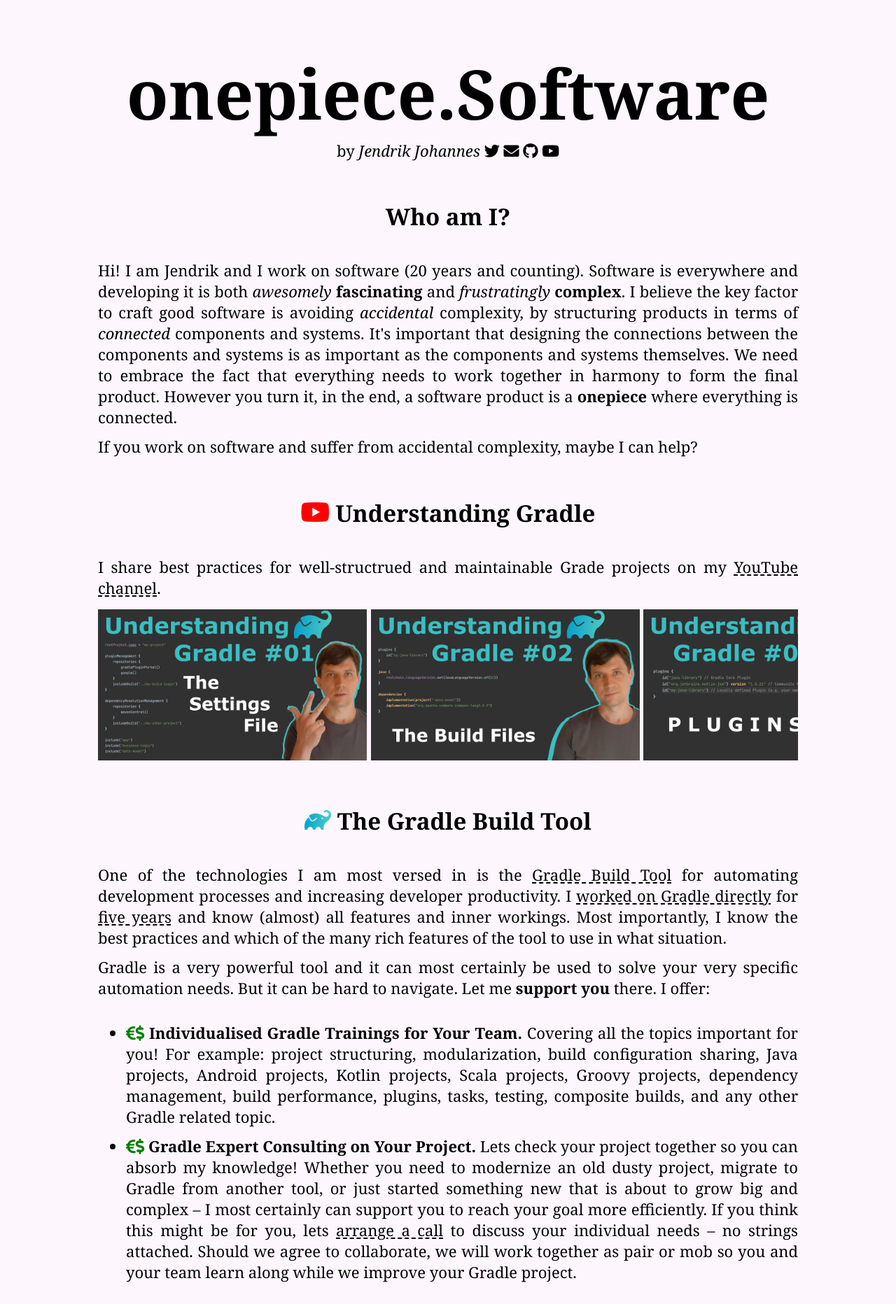
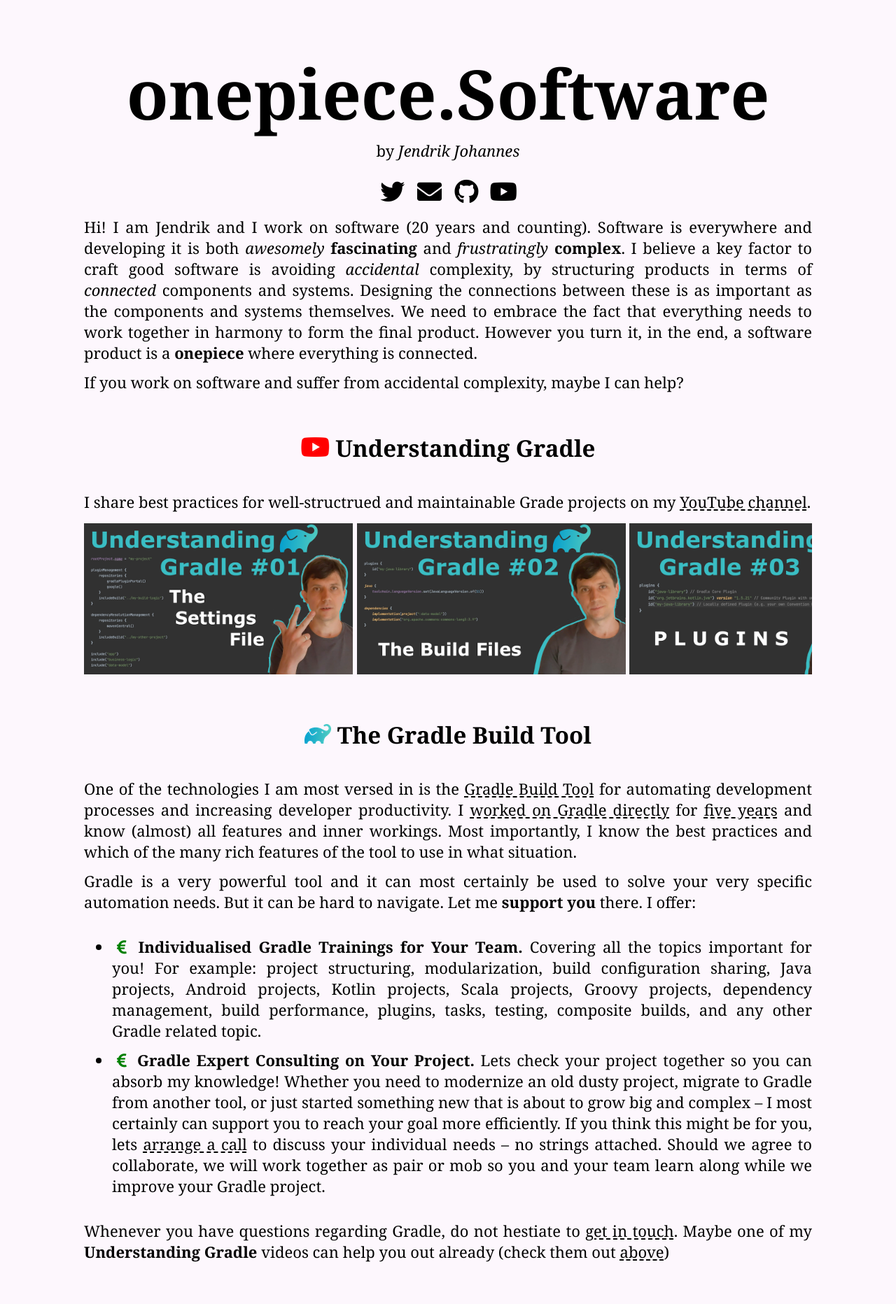
Before and after one commit to OnepieceSoftware/onepiecesoftware.github.io, a Jekyll site: the page index.html, which Jekyll copies as it is, in a window 1280 px wide. Shown: the top 1864 px of the page at 70% size. Built offline with Jekyll 4.4.1, drawn with Linux system fonts in a browser that asks for light colours.

Commit message:
Tweak style and links

```diff
--- a/css/styles.css
+++ b/css/styles.css
@@ -21,7 +21,9 @@
 }
 
 .content {
-    max-width: 1000px;
+    max-width: 1040px;
+    padding-left: 20px;
+    padding-right: 20px;
     margin: auto;
     text-align: center;
     font-size: 22px;
--- a/index.html
+++ b/index.html
@@ -3,8 +3,8 @@
 
 <head>
     <title>onepiece.Software</title>
+    <link rel="stylesheet" href="https://cdnjs.cloudflare.com/ajax/libs/font-awesome/5.15.4/css/all.min.css">
     <link rel="stylesheet" href="css/styles.css" >
-    <link rel="stylesheet" href="https://cdnjs.cloudflare.com/ajax/libs/font-awesome/5.15.4/css/all.min.css">
     <link rel="shortcut icon" type="image/x-icon" href="/img/favicon.png">
 </head>
 
@@ -14,19 +14,20 @@
 <h1 class="main">onepiece.Software</h1>
 
 by <i>Jendrik Johannes</i>
-<a href="https://twitter.com/jeoj" title="Twitter"><i class="fab fa-twitter"></i></i></a>
-<a href="mailto:jendrik@onepiece.software" title="Mail"><i class="fas fa-envelope"></i></i></a>
-<a href="https://github.com/jjohannes" title="GitHub"><i class="fab fa-github"></i></a>
-<a href="https://www.youtube.com/channel/UCxACdAdoVVimgPoFwbdHUkQ" title="YouTube"><i class="fab fa-youtube"></i></a>
 
-
-<h2>Who am I?</h2>
+<br/>
+<div style="font-size: 35px; padding-top: 20px;">
+    <a href="https://twitter.com/jeoj" title="Twitter"><i class="fab fa-twitter fa-fw"></i></a>
+    <a href="mailto:jendrik@onepiece.software" title="Mail"><i class="fas fa-envelope fa-fw"></i></a>
+    <a href="https://github.com/jjohannes" title="GitHub"><i class="fab fa-github fa-fw"></i></a>
+    <a href="https://www.youtube.com/playlist?list=PLWQK2ZdV4Yl2k2OmC_gsjDpdIBTN0qqkE" title="YouTube"><i class="fab fa-youtube fa-fw"></i></a>
+</div>
 
 <div class="justify">
     Hi! I am Jendrik and I work on software (20 years and counting).
     Software is everywhere and developing it is both <i>awesomely</i> <b>fascinating</b> and <i>frustratingly</i> <b>complex</b>.
-    I believe the key factor to craft good software is avoiding <i>accidental</i> complexity, by structuring products in terms of <i>connected</i> components and systems.
-    It's important that designing the connections between the components and systems is as important as the components and systems themselves.
+    I believe a key factor to craft good software is avoiding <i>accidental</i> complexity, by structuring products in terms of <i>connected</i> components and systems.
+    Designing the connections between these is as important as the components and systems themselves.
     We need to embrace the fact that everything needs to work together in harmony to form the final product.
     However you turn it, in the end, a software product is a <b>onepiece</b> where everything is connected.
 </div>
@@ -40,7 +41,7 @@
 <h2><img src="img/youtube-icon.png"></img> Understanding Gradle</h2>
 
 <div class="justify">
-    I share best practices for well-structrued and maintainable Grade projects on my <a href="https://www.youtube.com/channel/UCxACdAdoVVimgPoFwbdHUkQ" target="_blank">YouTube channel</a>.
+    I share best practices for well-structrued and maintainable Grade projects on my <a href="https://www.youtube.com/playlist?list=PLWQK2ZdV4Yl2k2OmC_gsjDpdIBTN0qqkE" target="_blank">YouTube channel</a>.
 </div>
 
 <div class="section">
@@ -59,7 +60,7 @@
     <div class="video-preview">
         <img class="downscale" src="img/videos/02.png" alt="The Build Files">
         <div class="overlay">
-          <a href="https://www.youtube.com/watch?v=iY92Z_jb3R0&list=PLWQK2ZdV4Yl2k2OmC_gsjDpdIBTN0qqkE" target="_blank" title="YouTube">
+          <a href="https://www.youtube.com/watch?v=OKjE_Lt_66U&list=PLWQK2ZdV4Yl2k2OmC_gsjDpdIBTN0qqkE" target="_blank" title="YouTube">
             <i class="fab fa-youtube"></i>
           </a>
           &nbsp;
@@ -71,7 +72,7 @@
     <div class="video-preview">
         <img class="downscale" src="img/videos/03.png" alt="Plugins">
         <div class="overlay">
-          <a href="https://www.youtube.com/watch?v=aMwkF6ZNROU&list=PLWQK2ZdV4Yl2k2OmC_gsjDpdIBTN0qqkE" target="_blank" title="YouTube">
+          <a href="https://www.youtube.com/watch?v=N95YI-szd78&list=PLWQK2ZdV4Yl2k2OmC_gsjDpdIBTN0qqkE" target="_blank" title="YouTube">
             <i class="fab fa-youtube"></i>
           </a>
           &nbsp;
@@ -100,13 +101,13 @@
 </div>
 
 <ul>
-    <li class="justify"><i style="color: green" class="fas fa-euro-sign"></i><i style="color: green" class="fas fa-dollar-sign"></i>
+    <li class="justify"><i style="color: green" class="fas fa-euro-sign fa-fw"></i>
         <b>Individualised Gradle Trainings for Your Team.</b> Covering all the topics important for you!
         For example: project structuring, modularization, build configuration sharing, Java projects, Android projects,
         Kotlin projects, Scala projects, Groovy projects, dependency management, build performance, plugins, tasks,
         testing, composite builds, and any other Gradle related topic.
     </li>
-    <li class="justify"><i style="color: green" class="fas fa-euro-sign"></i><i style="color: green" class="fas fa-dollar-sign"></i>
+    <li class="justify"><i style="color: green" class="fas fa-euro-sign fa-fw"></i>
         <b>Gradle Expert Consulting on Your Project.</b> Lets check your project together so you can absorb my knowledge!
         Whether you need to modernize an old dusty project, migrate to Gradle from another tool, or just started something new that is about to grow big and complex –
         I most certainly can support you to reach your goal more efficiently.
@@ -135,7 +136,7 @@
 
 <div class="justify">
     I am <a href="mailto:jendrik@onepiece.software" title="mail">happy to chat</a>,
-    if you are looking for freelance support <i style="color: green" class="fas fa-euro-sign"></i><i style="color: green" class="fas fa-dollar-sign"></i>
+    if you are looking for freelance support <i style="color: green" class="fas fa-euro-sign fa-fw"></i>
     in this area.
 </div>
 
@@ -159,8 +160,8 @@
 </div>
 
 <div class="contact">
-    <i class="fas fa-envelope"></i></i></a> <a href="mailto:jendrik@onepiece.software" title="mail">jendrik@onepiece.software</a><br/>
-    <i class="fas fa-phone"></i></i></a> +49 178 5363745
+    <i class="fas fa-envelope fa-fw"></i>&ensp; <a href="mailto:jendrik@onepiece.software" title="mail">jendrik@onepiece.software</a><br/>
+    <i class="fas fa-phone fa-fw"></i>&ensp; +49 178 5363745
 </div>
 
 <div class="contact">
```
